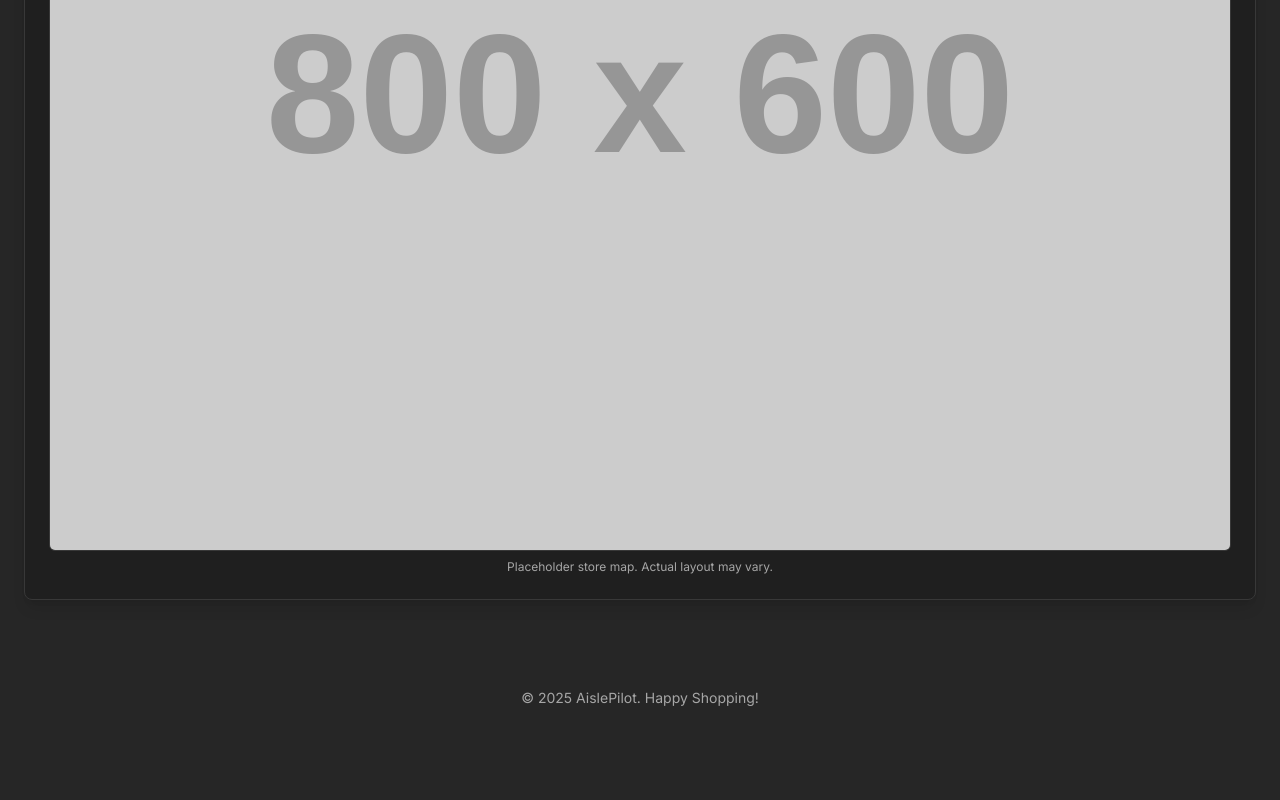
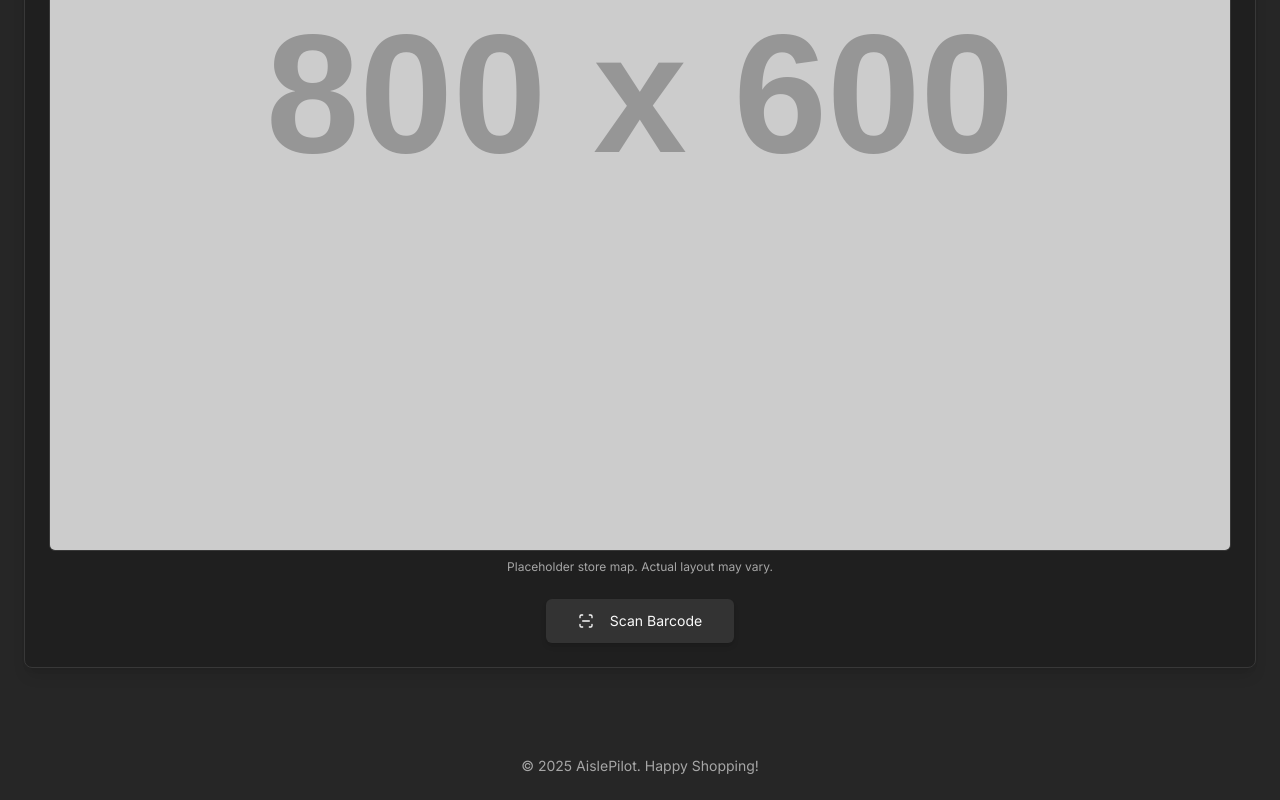
Before and after one commit to eshasantosh/aislepilot, a Next.js app: page /map in a window 1280 px wide. Shown: the part 958-1758 px from the top of the page. Before the commit the page ends 1690 px from the top, so only its background shows below. Built offline with nearby package versions, Linux system fonts and the light colour scheme.

Commit message:
add a button below the store layout for barcode scanning, which opens up

```diff
--- a/src/app/map/page.tsx
+++ b/src/app/map/page.tsx
@@ -8,9 +8,17 @@ import { AppHeader } from '@/components/app-header';
 import { CategorizedDisplay } from '@/components/categorized-display';
 import type { CategorizeItemsOutput } from '@/ai/flows/categorize-items';
 import { Button } from '@/components/ui/button';
-import { ArrowLeft, MapPin, Loader2 } from 'lucide-react';
+import { ArrowLeft, MapPin, Loader2, ScanLine } from 'lucide-react';
 import { Separator } from '@/components/ui/separator';
 import { LOCAL_STORAGE_KEYS } from '@/lib/constants';
+import {
+  Dialog,
+  DialogContent,
+  DialogDescription,
+  DialogHeader,
+  DialogTitle,
+  DialogTrigger,
+} from "@/components/ui/dialog";
 
 export default function MapPage() {
   const [categorizedList, setCategorizedList] = useState<CategorizeItemsOutput | null>(null);
@@ -122,6 +130,33 @@ export default function MapPage() {
             />
           </div>
           <p className="text-xs text-muted-foreground mt-2 text-center">Placeholder store map. Actual layout may vary.</p>
+
+          <div className="mt-6 text-center">
+            <Dialog>
+              <DialogTrigger asChild>
+                <Button variant="secondary" size="lg" className="shadow-md hover:shadow-lg transition-shadow">
+                  <ScanLine className="mr-2 h-5 w-5" />
+                  Scan Barcode
+                </Button>
+              </DialogTrigger>
+              <DialogContent className="sm:max-w-[425px]">
+                <DialogHeader>
+                  <DialogTitle>Barcode Scanner</DialogTitle>
+                  <DialogDescription>
+                    Point your camera at a barcode to scan it.
+                  </DialogDescription>
+                </DialogHeader>
+                <div className="py-4 text-center">
+                  <p className="text-muted-foreground">
+                    (Barcode scanning functionality coming soon!)
+                  </p>
+                  <div className="mt-4 flex justify-center">
+                    <ScanLine className="h-24 w-24 text-primary/50" />
+                  </div>
+                </div>
+              </DialogContent>
+            </Dialog>
+          </div>
         </section>
 
       </main>
```
